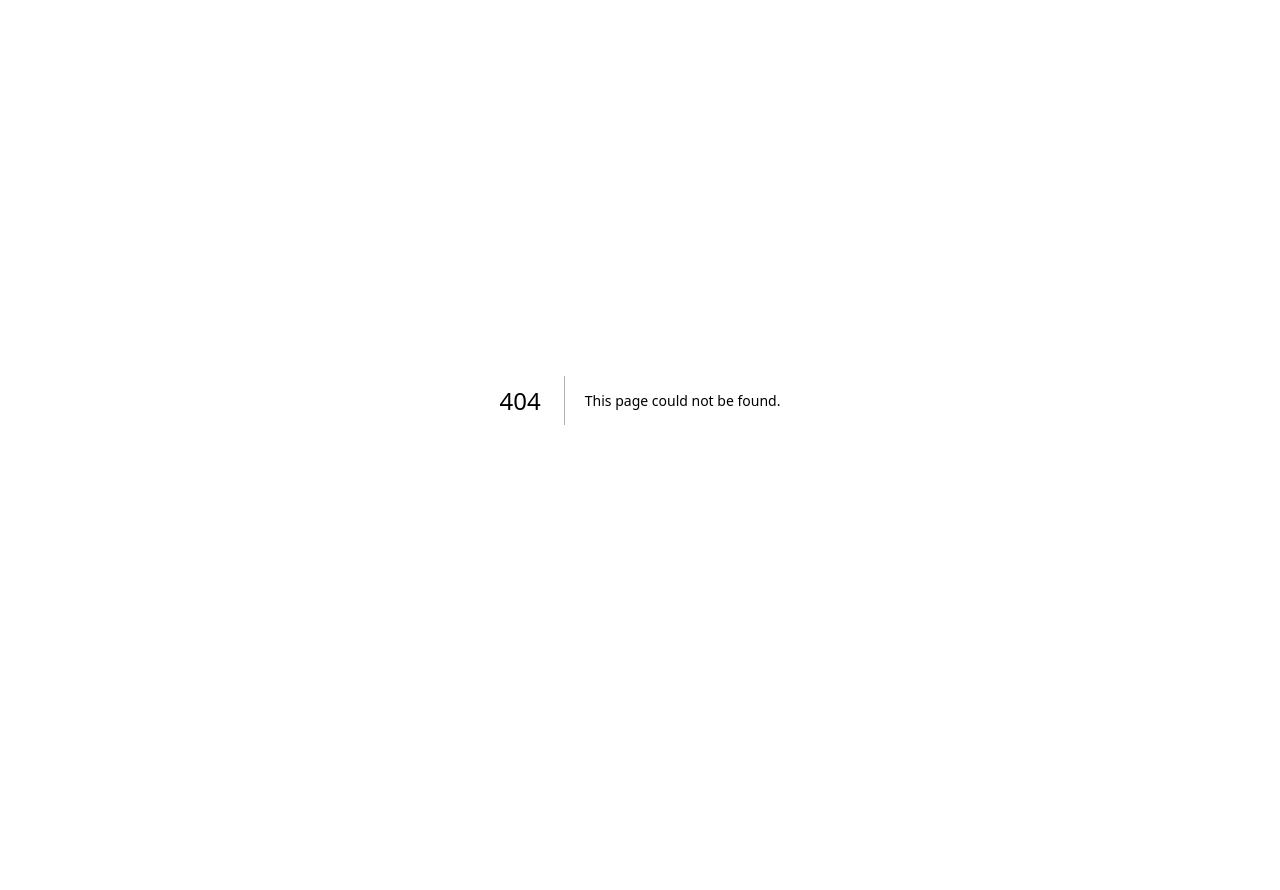
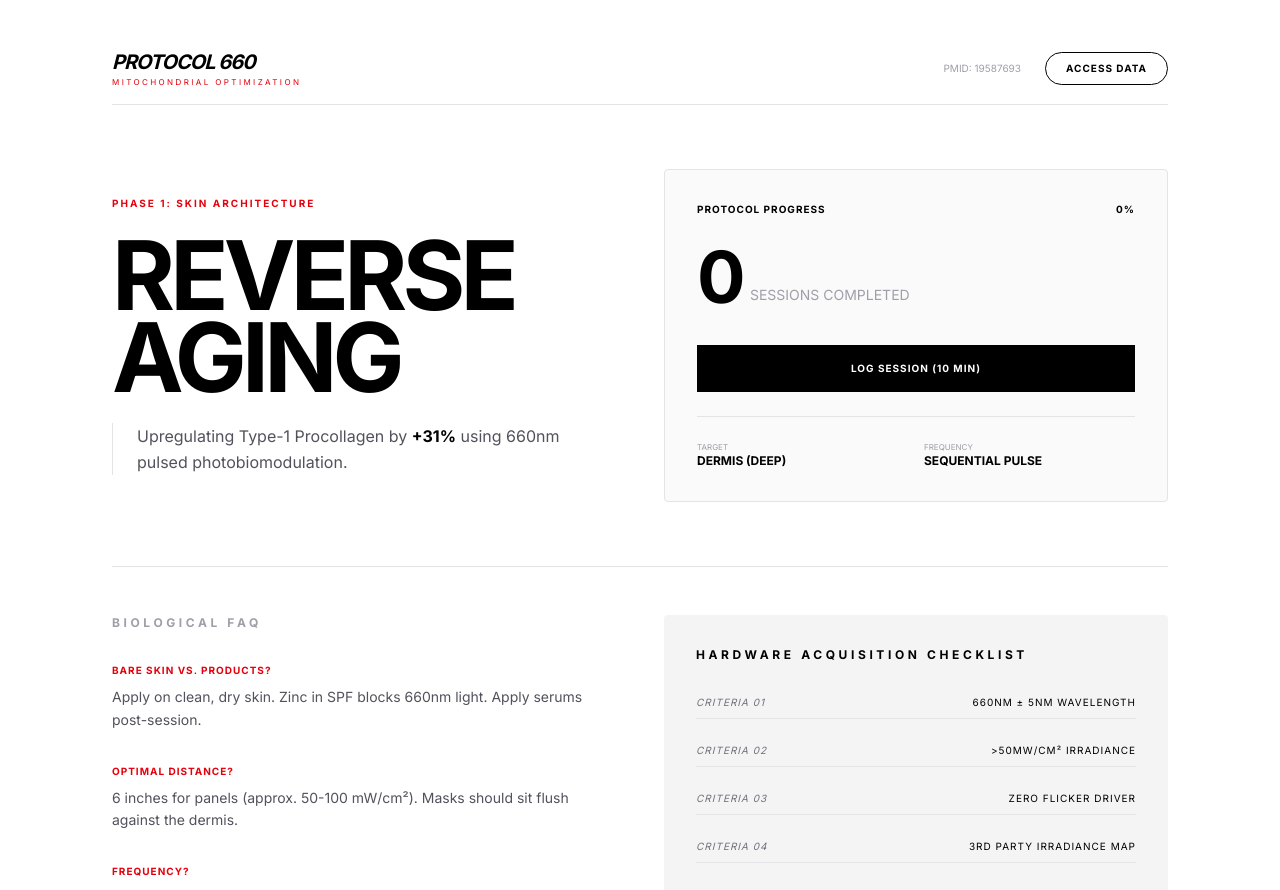
Before and after one commit to Oushesh/Oliv-Frontend, a Next.js app in the folder olivfrontend/: page /InfraredLight in a window 1280 px wide. Before the commit this address had no page. Shown: the top 890 px of the page. Before the commit the page ends 800 px from the top, so only its background shows below. Built offline with nearby package versions, Linux system fonts and the light colour scheme.

Commit message:
updated infraredLIght and how would people choose InfraredLight

```diff
--- /dev/null
+++ b/olivfrontend/app/InfraredLight/page.tsx
@@ -0,0 +1,136 @@
+"use client";
+import { useState, useEffect } from "react";
+
+export default function Home() {
+  const [sessions, setSessions] = useState(0);
+  const [mounted, setMounted] = useState(false);
+
+  // Avoid hydration mismatch for stateful UI
+  useEffect(() => setMounted(true), []);
+
+  const progress = (sessions / 36) * 100; // Assuming 3 sessions/week for 12 weeks
+
+  return (
+    <main className="min-h-screen p-6 md:p-12 max-w-6xl mx-auto flex flex-col gap-16 bg-white dark:bg-black text-black dark:text-white transition-colors duration-500">
+
+      {/* Header */}
+      <nav className="flex justify-between items-center border-b border-zinc-200 dark:border-zinc-800 pb-4">
+        <div className="flex flex-col">
+           <span className="font-bold tracking-tighter text-xl uppercase italic">Protocol 660</span>
+           <span className="text-[8px] font-mono text-red-600 uppercase tracking-[0.3em]">Mitochondrial Optimization</span>
+        </div>
+        <div className="flex gap-6 items-center">
+           <span className="hidden md:inline text-[10px] font-mono text-zinc-400 uppercase">PMID: 19587693</span>
+           <button className="text-[10px] font-bold tracking-widest uppercase border border-black dark:border-white px-5 py-2 rounded-full hover:bg-black hover:text-white dark:hover:bg-white dark:hover:text-black transition-all">
+             Access Data
+           </button>
+        </div>
+      </nav>
+
+      {/* Hero Section */}
+      <section className="grid grid-cols-1 md:grid-cols-2 gap-12 items-center">
+        <div className="flex flex-col gap-6">
+          <span className="text-[10px] font-bold tracking-[0.2em] uppercase text-red-600">
+            Phase 1: Skin Architecture
+          </span>
+          <h1 className="text-5xl md:text-8xl font-bold tracking-tighter leading-[0.85] uppercase">
+            REVERSE <br /> AGING
+          </h1>
+          <p className="max-w-md text-zinc-600 dark:text-zinc-400 leading-relaxed border-l border-zinc-200 dark:border-zinc-800 pl-6">
+            Upregulating Type-1 Procollagen by <span className="text-black dark:text-white font-bold">+31%</span> using 660nm pulsed photobiomodulation.
+          </p>
+        </div>
+
+        {/* Results Tracker Component */}
+        <div className="border border-zinc-200 dark:border-zinc-800 p-8 rounded-sm bg-zinc-50 dark:bg-zinc-950 relative overflow-hidden">
+          <div className="absolute top-0 left-0 h-[2px] bg-red-600 transition-all duration-1000" style={{ width: `${progress}%` }}></div>
+
+          <h3 className="text-[10px] font-bold uppercase tracking-widest mb-6 flex justify-between">
+            Protocol Progress <span>{mounted ? Math.round(progress) : 0}%</span>
+          </h3>
+          <div className="flex items-end gap-2 mb-8">
+            <span className="text-7xl font-bold tracking-tighter">{sessions}</span>
+            <span className="text-zinc-400 pb-2 text-sm uppercase font-mono">Sessions Completed</span>
+          </div>
+
+          <button
+            onClick={() => setSessions(prev => prev + 1)}
+            className="w-full bg-black dark:bg-white text-white dark:text-black py-4 font-bold uppercase text-[10px] tracking-widest hover:opacity-80 active:scale-[0.98] transition-all"
+          >
+            Log Session (10 min)
+          </button>
+
+          <div className="grid grid-cols-2 gap-4 mt-6 pt-6 border-t border-zinc-200 dark:border-zinc-800">
+            <div className="flex flex-col">
+              <span className="text-[8px] text-zinc-400 uppercase">Target</span>
+              <span className="text-xs font-bold uppercase">Dermis (Deep)</span>
+            </div>
+            <div className="flex flex-col">
+              <span className="text-[8px] text-zinc-400 uppercase">Frequency</span>
+              <span className="text-xs font-bold uppercase">Sequential Pulse</span>
+            </div>
+          </div>
+        </div>
+      </section>
+
+      {/* Buying Guide & FAQ */}
+      <section className="grid grid-cols-1 md:grid-cols-2 gap-12 border-t border-zinc-200 dark:border-zinc-800 pt-12">
+        <div className="space-y-12">
+          <div>
+            <h2 className="text-xs font-bold tracking-[0.3em] mb-8 uppercase text-zinc-400">Biological FAQ</h2>
+            <div className="space-y-8">
+              {[
+                { q: "Bare skin vs. Products?", a: "Apply on clean, dry skin. Zinc in SPF blocks 660nm light. Apply serums post-session." },
+                { q: "Optimal Distance?", a: "6 inches for panels (approx. 50-100 mW/cm²). Masks should sit flush against the dermis." },
+                { q: "Frequency?", a: "3-5x per week. Biological 'over-dosing' occurs past 20 minutes, yielding diminishing returns." }
+              ].map((faq, i) => (
+                <div key={i} className="group">
+                  <h4 className="text-[10px] font-bold uppercase tracking-widest text-red-600 transition-all group-hover:pl-2">{faq.q}</h4>
+                  <p className="text-sm text-zinc-600 dark:text-zinc-400 mt-2 leading-relaxed">{faq.a}</p>
+                </div>
+              ))}
+            </div>
+          </div>
+        </div>
+
+        <div className="bg-zinc-100 dark:bg-zinc-900 p-8 rounded-sm">
+          <h2 className="text-xs font-bold tracking-[0.3em] mb-8 uppercase">Hardware Acquisition Checklist</h2>
+          <ul className="space-y-6 text-[10px] font-mono uppercase tracking-widest">
+            <li className="flex justify-between border-b border-zinc-200 dark:border-zinc-800 pb-2">
+              <span className="text-zinc-500 italic">Criteria 01</span>
+              <span>660nm ± 5nm Wavelength</span>
+            </li>
+            <li className="flex justify-between border-b border-zinc-200 dark:border-zinc-800 pb-2">
+              <span className="text-zinc-500 italic">Criteria 02</span>
+              <span>&gt;50mW/cm² Irradiance</span>
+            </li>
+            <li className="flex justify-between border-b border-zinc-200 dark:border-zinc-800 pb-2">
+              <span className="text-zinc-500 italic">Criteria 03</span>
+              <span>Zero Flicker Driver</span>
+            </li>
+            <li className="flex justify-between border-b border-zinc-200 dark:border-zinc-800 pb-2">
+              <span className="text-zinc-500 italic">Criteria 04</span>
+              <span>3rd Party Irradiance Map</span>
+            </li>
+          </ul>
+          <div className="mt-8 p-4 border border-red-600/20 bg-red-600/5 text-[9px] text-red-600 leading-relaxed uppercase tracking-tighter">
+            Note: If a manufacturer does not list mW/cm² (Irradiance) at specific distances, the device is likely underpowered and will not yield clinical results.
+          </div>
+        </div>
+      </section>
+
+      {/* Biological Visualization */}
+      <div className="py-12 border-t border-zinc-200 dark:border-zinc-800">
+        <h3 className="text-[10px] font-bold uppercase tracking-widest mb-8">Dermal Penetration Analysis</h3>
+
+        <p className="text-[10px] text-zinc-500 mt-6 max-w-xl uppercase tracking-widest leading-relaxed">
+          The 660nm wavelength specifically targets the <span className="text-black dark:text-white underline">Mitochondrial Cytochrome C Oxidase</span>, triggering a cascade that increases ATP production and subsequent collagen synthesis.
+        </p>
+      </div>
+
+      <footer className="mt-auto pt-12 border-t border-zinc-200 dark:border-zinc-800 text-[8px] font-mono text-zinc-400 uppercase tracking-[0.5em] text-center">
+        Blueprint System // Ver 1.0.4 // Non-Medical Advice
+      </footer>
+    </main>
+  );
+}
```
Also changed, not shown: 1 other file (tests, documents, lock files or other folders).
